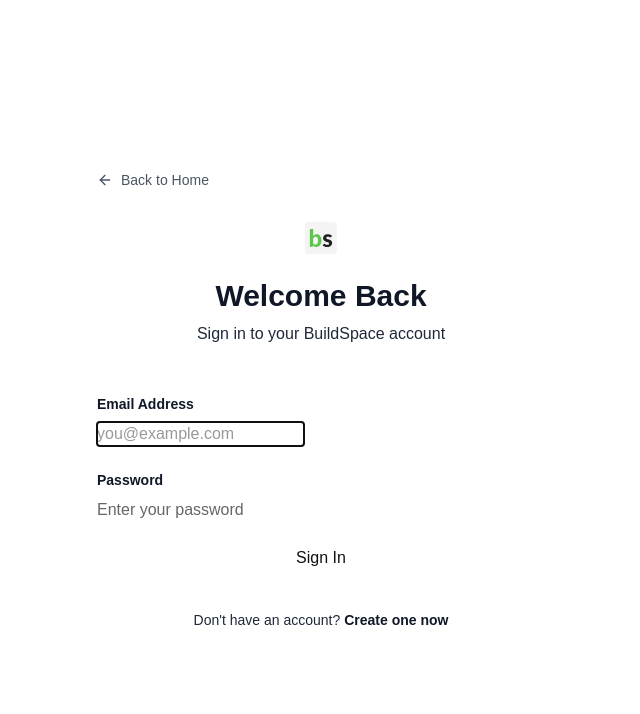
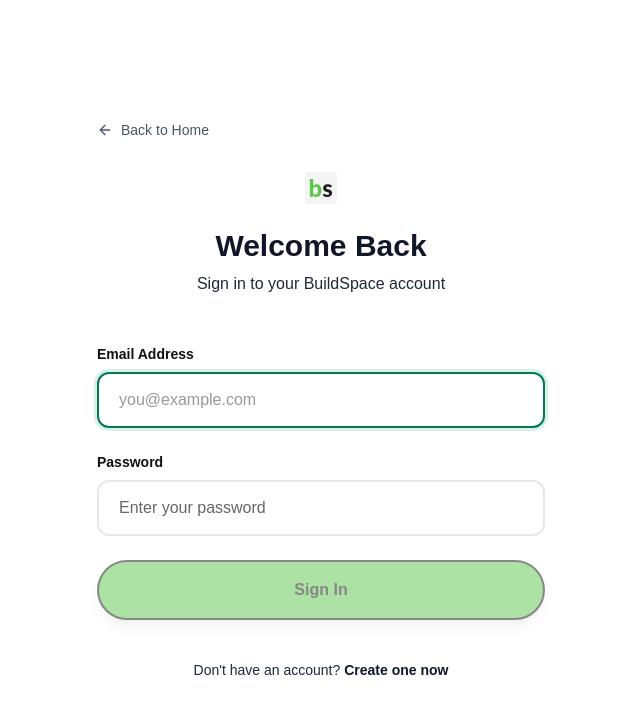
Before and after one commit to RommanNadeem/portfolio-builder, a Next.js app: page /signin in a window 1280 px wide. Shown: the top 714 px of the page, without its empty margins (319-959 px from the left). Built offline with nearby package versions, Linux system fonts and the light colour scheme; no server answers.

Commit message:
Fix signin page input field UI - replace CSS classes with Tailwind utilities

```diff
--- a/app/signin/page.tsx
+++ b/app/signin/page.tsx
@@ -79,7 +79,7 @@
 
         <form onSubmit={handleSignIn} className="space-y-6">
           <div>
-            <label htmlFor="email" className="block text-sm font-bold text-gray-900 mb-2">
+            <label htmlFor="email" className="block text-sm font-bold mb-2" style={{ color: '#111111' }}>
               Email Address
             </label>
             <input
@@ -91,7 +91,7 @@
                 setError('');
               }}
               placeholder="you@example.com"
-              className="onboarding-input"
+              className="w-full px-5 py-3.5 text-base bg-white border-2 border-gray-200 rounded-xl transition-all outline-none focus:border-emerald-700 focus:shadow-[0_0_0_3px_rgba(5,150,105,0.15)] disabled:opacity-50 disabled:cursor-not-allowed"
               style={{ color: '#111111' }}
               disabled={loading}
               autoFocus
@@ -99,7 +99,7 @@
           </div>
 
           <div>
-            <label htmlFor="password" className="block text-sm font-bold text-gray-900 mb-2">
+            <label htmlFor="password" className="block text-sm font-bold mb-2" style={{ color: '#111111' }}>
               Password
             </label>
             <input
@@ -111,7 +111,7 @@
                 setError('');
               }}
               placeholder="Enter your password"
-              className="onboarding-input"
+              className="w-full px-5 py-3.5 text-base bg-white border-2 border-gray-200 rounded-xl transition-all outline-none focus:border-emerald-700 focus:shadow-[0_0_0_3px_rgba(5,150,105,0.15)] disabled:opacity-50 disabled:cursor-not-allowed"
               style={{ color: '#111111' }}
               disabled={loading}
             />
@@ -119,15 +119,15 @@
 
           {error && (
             <div className="p-4 border-2 border-red-200 bg-red-50 rounded-xl">
-              <p className="text-sm font-semibold text-gray-900">{error}</p>
+              <p className="text-sm font-semibold" style={{ color: '#111111' }}>{error}</p>
             </div>
           )}
 
           <button
             type="submit"
             disabled={loading || !email.trim() || !password.trim()}
-            className="btn-primary w-full"
-            style={{ color: '#111111' }}
+            className="w-full inline-flex items-center justify-center gap-2 px-8 py-4 text-base font-semibold rounded-full transition-all shadow-lg hover:shadow-xl hover:-translate-y-0.5 disabled:opacity-50 disabled:cursor-not-allowed disabled:hover:translate-y-0"
+            style={{ background: '#5BC64A', border: '2px solid #111111', color: '#111111' }}
           >
             {loading ? 'Signing in...' : 'Sign In'}
           </button>
```
